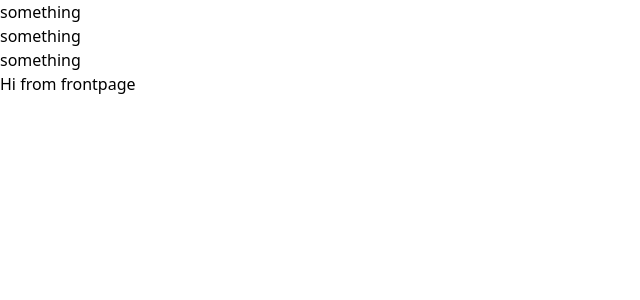
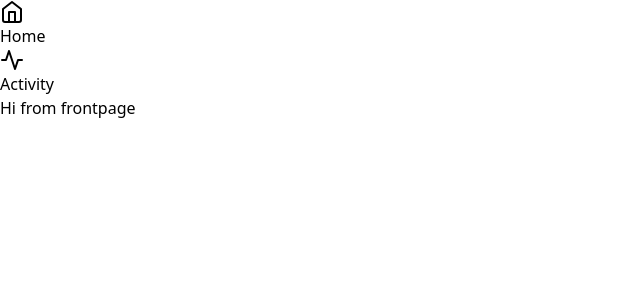
Before and after one commit to laurens-mesure/internationaal_project, a React (Create React App) app: page / in a window 1280 px wide. Shown: the top 300 px of the page, without its empty margins (0-640 px from the left). Built offline with nearby package versions, Linux system fonts and the light colour scheme.

Commit message:
Added html for nav

```diff
--- a/src/App.tsx
+++ b/src/App.tsx
@@ -4,9 +4,13 @@ import { BrowserRouter as Router, Switch, Route } from "react-router-dom";
 // Views
 import Frontpage from "./Views/Frontpage";
 
+// Components
+import Nav from "./Components/Nav";
+
 const App: React.FC = () => {
     return (
         <Router>
+            <Nav />
             <Switch>
                 <Route exact path="/" component={Frontpage} />
             </Switch>
--- a/src/Components/Nav.tsx
+++ b/src/Components/Nav.tsx
@@ -1,12 +1,21 @@
 import React from "react";
+
+// Icons
+import HomeIcon from "../assets/img/home.svg";
+import ActivityIcon from "../assets/img/activity.svg";
 
 const Nav: React.FC = () => {
     return (
         <nav>
             <ul>
-                <li>something</li>
-                <li>something</li>
-                <li>something</li>
+                <li>
+                    <img src={HomeIcon} alt="Home" />
+                    <p>Home</p>
+                </li>
+                <li>
+                    <img src={ActivityIcon} alt="Activity" />
+                    <p>Activity</p>
+                </li>
             </ul>
         </nav>
     );
--- a/src/Views/Frontpage.tsx
+++ b/src/Views/Frontpage.tsx
@@ -1,12 +1,8 @@
 import React from "react";
-
-// Components
-import Nav from "../Components/Nav";
 
 const Frontpage: React.FC = () => {
     return (
         <>
-            <Nav />
             <h1>Hi from frontpage</h1>
         </>
     );
```
Also changed, not shown: src/assets/img/activity.svg (added), src/assets/img/home.svg (added).
